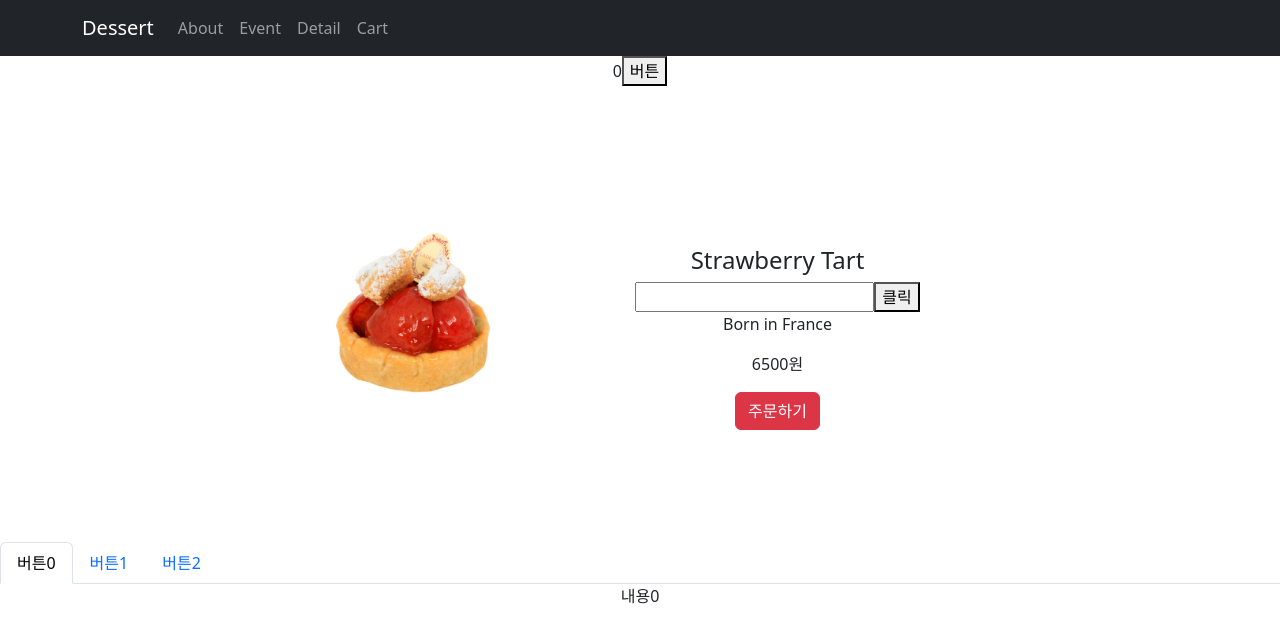
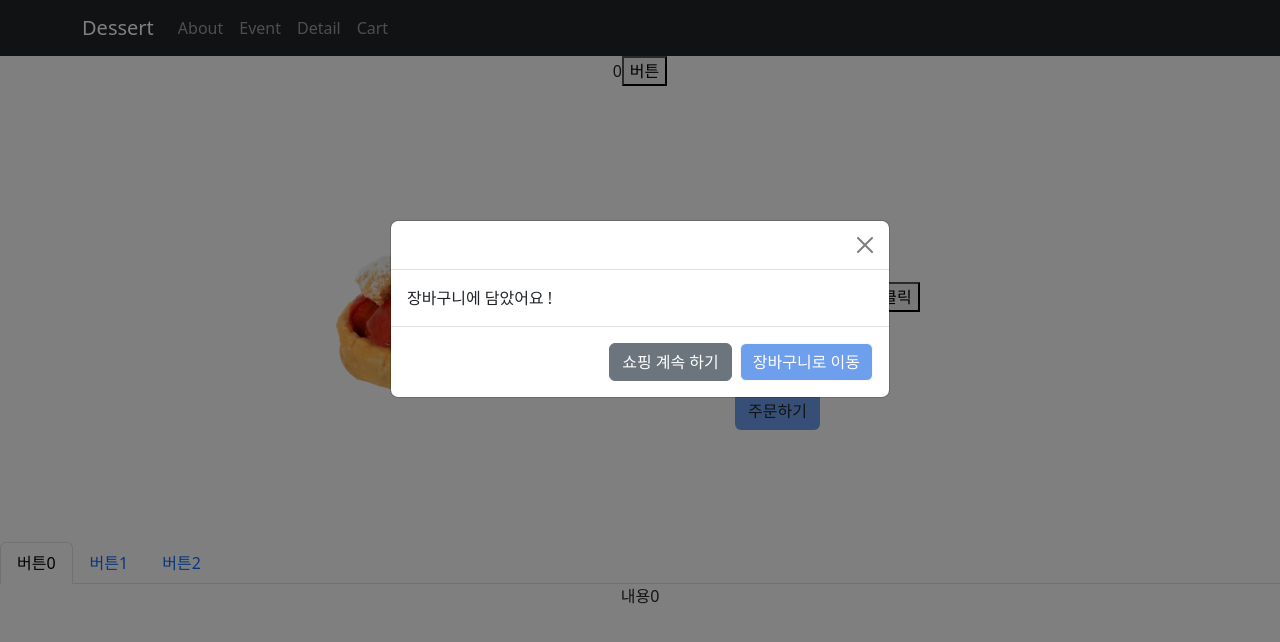
Before and after one commit to yunyoung0531/React_study, a React (Create React App) app: page /detail/0 in a window 1280 px wide. Both pictures are taken after a click on the button "주문하기". Shown: the top 642 px of the page. Built offline with nearby package versions, Linux system fonts and the light colour scheme.

Commit message:
장바구니 기능 추가

```diff
--- a/public/index.html
+++ b/public/index.html
@@ -2,14 +2,14 @@
 <html lang="en">
   <head>
     <meta charset="utf-8" />
-    <link rel="icon" href="" />
+    <link rel="icon" href="%PUBLIC_URL%/dessert_logo.png" />
     <meta name="viewport" content="width=device-width, initial-scale=1" />
     <meta name="theme-color" content="#000000" />
     <meta
       name="description"
       content="Web site created using create-react-app"
     />
-    <link rel="apple-touch-icon" href="" />
+    <link rel="apple-touch-icon" href="%PUBLIC_URL%/dessert_logo.png" />
     <!--
       manifest.json provides metadata used when your web app is installed on a
       user's mobile device or desktop. See https://developers.google.com/web/fundamentals/web-app-manifest/
@@ -24,7 +24,7 @@
       work correctly both with client-side routing and a non-root public URL.
       Learn how to configure a non-root public URL by running `npm run build`.
     -->
-    <title>Shop</title>
+    <title>dessert</title>
   </head>
   <body>
     <noscript>You need to enable JavaScript to run this app.</noscript>
--- a/src/App.css
+++ b/src/App.css
@@ -72,3 +72,24 @@
   opacity: 1;
   transition: opacity 0.5s;
 }
+
+.logo-design {
+  cursor: pointer;
+}
+
+.modal-cart {
+  margin-top: 15%;
+}
+
+Button.goToCartBtn {
+  background-color: #6E9FED;
+  color: white;
+}
+
+button.order-btn {
+  background-color: #6E9FED;
+}
+
+button.order-btn :hover {
+  background-color: #0062ff !important;
+}
--- a/src/App.js
+++ b/src/App.js
@@ -24,7 +24,7 @@ function App() {
     <div className='App'>
       <Navbar bg="dark" data-bs-theme="dark">
         <Container>
-          <Navbar.Brand onClick={()=>{ navigate('/') }}>Dessert</Navbar.Brand>
+          <Navbar.Brand onClick={()=>{ navigate('/') }} className='logo-design'>Dessert</Navbar.Brand>
           <Nav className="me-auto">
             <Nav.Link onClick={()=>{ navigate('/about')}}>About</Nav.Link>
             <Nav.Link onClick={()=>{ navigate('/event') }}>Event</Nav.Link>
--- a/src/pages/Cart.js
+++ b/src/pages/Cart.js
@@ -3,6 +3,7 @@ import { useDispatch, useSelector } from "react-redux"
 import { Button } from "react-bootstrap";
 import { changePlusCnt, changeMinusCnt, changeName } from "../store";
 import { changeAge } from "../store";
+import { removeToCart } from "../store/dataSlice";
 
 function Cart() {
 
@@ -23,6 +24,7 @@ function Cart() {
                     <th>상품명</th>
                     <th>수량</th>
                     <th>변경하기</th>
+                    <th>삭제하기</th>
                 </tr>
             </thead>
             <tbody>
@@ -39,6 +41,9 @@ function Cart() {
                                     <Button onClick={()=>{
                                     dispatch(changePlusCnt(state.data[i].id));
                                     }}>+</Button></td>
+                                <td><Button onClick={()=>{
+                                    dispatch(removeToCart(state.data[i].id));
+                                }}>삭제</Button></td>
                             </tr>
                         )
                     })
--- a/src/pages/Detail.js
+++ b/src/pages/Detail.js
@@ -6,8 +6,11 @@ import { useEffect } from 'react';
 import { Alert, Nav } from 'react-bootstrap';
 import Swal from "sweetalert2";
 import { addToCart } from '../store/dataSlice';
+import { removeToCart } from '../store/dataSlice';
 import { useDispatch } from 'react-redux';
-
+import { useSelector } from 'react-redux';
+import { changePlusCnt } from '../store';
+import { Button, Modal } from 'react-bootstrap';
 
 function Detail(props) {
     let [count, setCount] = useState(0);
@@ -17,6 +20,9 @@ function Detail(props) {
     let [tab, setTab] = useState(0);
 
     let dispatch = useDispatch();
+    let {id} = useParams();
+    let selectedItem = props.shoes[id];
+    let cart = useSelector(state => state.data);
 
     useEffect(()=>{
         let timer = setTimeout(()=>{ setAlert(0) }, 2000);
@@ -45,8 +51,6 @@ function Detail(props) {
         }
     }, [warning]);
 
-    let {id} = useParams();
-
     let [fade, setFade] = useState('');
 
     useEffect(()=>{
@@ -55,6 +59,11 @@ function Detail(props) {
             setFade('')
         }
     }, [])
+
+    // 모달창 관련 변수
+    const [show, setShow] = useState(false);
+    const handleClose = () => setShow(false);
+    const handleShow = () => setShow(true);
 
     return (
         <>
@@ -80,12 +89,37 @@ function Detail(props) {
             <button onClick={() => {setInput(1)}}>클릭</button>
             <p>{props.shoes[id].content}</p>
             <p>{props.shoes[id].price}원</p>
-            <button className="btn btn-danger" onClick={()=>{
-                dispatch(addToCart({id : 0, name : 'Strawberry Tart', count : 4}))
+            <button className="btn order-btn" onClick={()=>{
+                handleShow();
+                let isItemInCart = cart.some(item => item.id === selectedItem.id);
+                if (!isItemInCart) {
+                    dispatch(addToCart({
+                        id: selectedItem.id,
+                        name: selectedItem.title,
+                        count: 1
+                    }));
+                } else {
+                    dispatch(changePlusCnt(selectedItem.id));
+                }
             }}>주문하기</button>
             </div>
         </div>
         </div>
+
+        <Modal show={show} onHide={handleClose} animation={false} className='modal-cart'>
+        <Modal.Header closeButton>
+            {/* <Modal.Title>.</Modal.Title> */}
+        </Modal.Header>
+        <Modal.Body>장바구니에 담았어요 !</Modal.Body>
+        <Modal.Footer>
+            <Button variant="secondary" onClick={handleClose}>
+                쇼핑 계속 하기
+            </Button>
+            <Button variant="light" onClick={handleClose} className='goToCartBtn'>
+                장바구니로 이동
+            </Button>
+        </Modal.Footer>
+        </Modal>
 
         <Nav variant="tabs"  defaultActiveKey="link0">
             <Nav.Item>
--- a/src/store/dataSlice.js
+++ b/src/store/dataSlice.js
@@ -15,6 +15,9 @@ let data = createSlice({
         addToCart(state, action) {
             state.push(action.payload);
         },
+        removeToCart(state, action) {
+            state.pop(action.payload);
+        },
         changeMinusCnt(state, action) {
             let idNum = state.findIndex((a)=>{ return a.id === action.payload })
             state[idNum].count--;
@@ -23,6 +26,6 @@ let data = createSlice({
 })
 
 
-export let { changePlusCnt, changeMinusCnt, addToCart } = data.actions;
+export let { changePlusCnt, changeMinusCnt, addToCart, removeToCart } = data.actions;
 
 export default data;
```
Also changed, not shown: src/images/디저트로고.png (added).
